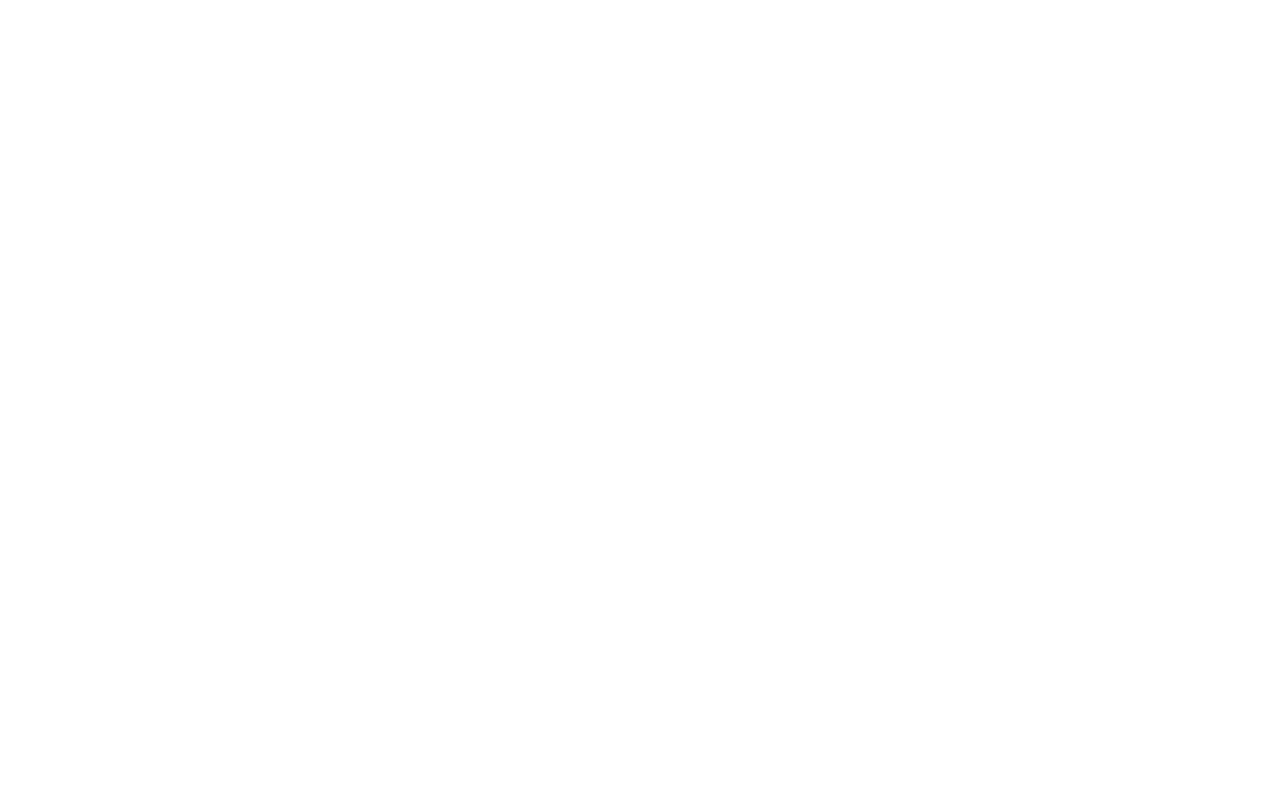
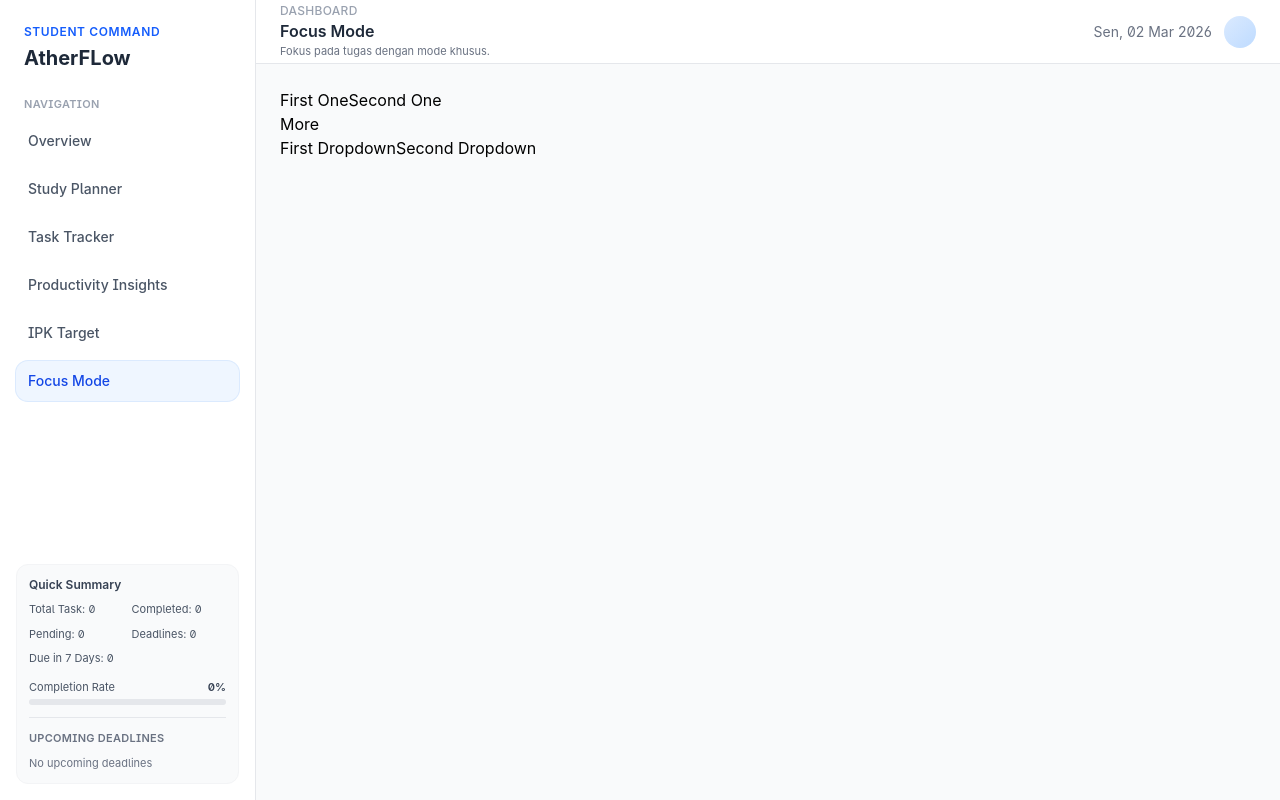
Before and after one commit to sakaaja27/StudentCommandCenter, a React (Vite) app: page /dashboard/Focus-Mode in a window 1280 px wide. Before the commit this address had no page. Built offline with nearby package versions, Linux system fonts and the light colour scheme.

Commit message:
setup focus mode

```diff
--- a/src/App.jsx
+++ b/src/App.jsx
@@ -6,6 +6,7 @@ import StudyPlannerPage from "./pages/dashboard/StudyPlannerPage"
 import TaskTrackerPage from "./pages/dashboard/TaskTrackerPage"
 import ProductivityInsightsPage from "./pages/dashboard/ProductivityInsightsPage"
 import IpkTargetPage from "./pages/dashboard/IpkTargetPage"
+import FocusModePage from "./pages/dashboard/FocusModePage"
 
 export default function App() {
   return (
@@ -19,6 +20,7 @@ export default function App() {
           <Route path="task-tracker" element={<TaskTrackerPage />} />
           <Route path="productivity-insights" element={<ProductivityInsightsPage />} />
           <Route path="IPK-Target" element={<IpkTargetPage />} />
+          <Route path="Focus-Mode" element={<FocusModePage />} />
         </Route>
       </Routes>
     </BrowserRouter>
--- a/src/pages/Dashboard.jsx
+++ b/src/pages/Dashboard.jsx
@@ -11,6 +11,7 @@ export default function Dashboard() {
     { path: "/dashboard/task-tracker", label: "Task Tracker" },
     { path: "/dashboard/productivity-insights", label: "Productivity Insights" },
     { path: "/dashboard/IPK-Target", label: "IPK Target" },
+    { path: "/dashboard/Focus-Mode", label: "Focus Mode" },
   ]
 
   const metaByPath = {
@@ -34,6 +35,10 @@ export default function Dashboard() {
       title: "IPK Target",
       subtitle: "Kelola target IPK dengan mudah.",
     },
+    "/dashboard/Focus-Mode": {
+      title: "Focus Mode",
+      subtitle: "Fokus pada tugas dengan mode khusus.",
+    }
   }
 
   const currentMeta = metaByPath[location.pathname] ?? metaByPath["/dashboard/overview"]
--- /dev/null
+++ b/src/pages/dashboard/FocusModePage.jsx
@@ -0,0 +1,32 @@
+export default function FocusMode() {
+  return (
+    <div class="btn-group-vertical" role="group" aria-label="">
+      <button type="button" class="btn btn-secondary">
+        First One
+      </button>
+      <button type="button" class="btn btn-secondary">
+        Second One
+      </button>
+      <div class="btn-group" role="group">
+        <button
+          id="dropdownId"
+          type="button"
+          class="btn btn-secondary dropdown-toggle"
+          data-bs-toggle="dropdown"
+          aria-haspopup="true"
+          aria-expanded="false"
+        >
+          More
+        </button>
+        <div class="dropdown-menu" aria-labelledby="dropdownId">
+          <a class="dropdown-item" href="#">
+            First Dropdown
+          </a>
+          <a class="dropdown-item" href="#">
+            Second Dropdown
+          </a>
+        </div>
+      </div>
+    </div>
+  );
+}
--- /dev/null
+++ b/src/utils/PomodoroUtils.jsx
@@ -0,0 +1,8 @@
+export const DURASI_DEFAULT = 25 * 60
+export function formatTime(totalseconds){
+    const minutes = Math.floor(totalseconds / 60)
+    const seconds = totalseconds % 60
+    return `${minutes.toString().padStart(2, "0")}:${seconds
+    .toString()
+    .padStart(2, "0")}`
+}
```
